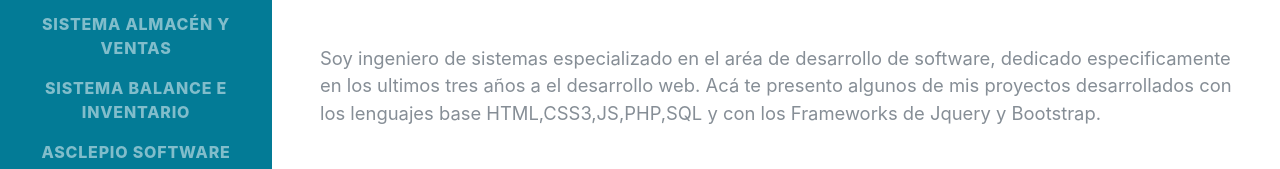
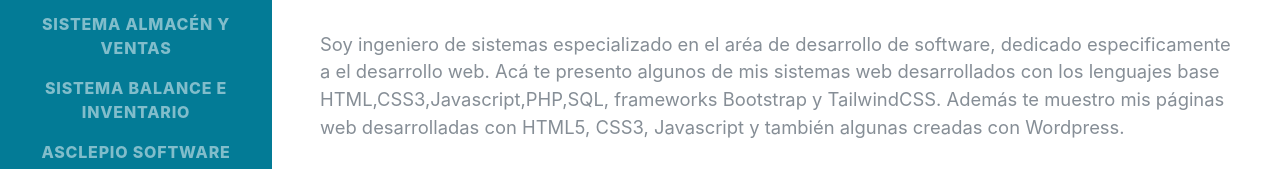
Before and after one commit to jgdurand/portafolio, a plain HTML site: page index.html in a window 1280 px wide. Shown: the part 392-561 px from the top of the page. Drawn offline with Linux system fonts and the light colour scheme; a web font is replaced by a local one.

Commit message:
Update index.html

```diff
--- a/index.html
+++ b/index.html
@@ -116,7 +116,7 @@
           <div class="subheading mb-5">Ing. Jorge Durand -
             <span class="text-primary">jorgegdrnd@gmail.com</span>
           </div>
-          <p class="lead mb-5">Soy ingeniero de sistemas especializado en el aréa de desarrollo de software, dedicado especificamente en los ultimos tres años a el desarrollo web. Acá te presento algunos de mis proyectos desarrollados con los lenguajes base HTML,CSS3,JS,PHP,SQL y con los Frameworks de Jquery y Bootstrap.</p>
+          <p class="lead mb-5">Soy ingeniero de sistemas especializado en el aréa de desarrollo de software, dedicado especificamente a el desarrollo web. Acá te presento algunos de mis sistemas web desarrollados con los lenguajes base HTML,CSS3,Javascript,PHP,SQL, frameworks Bootstrap y TailwindCSS. Además te muestro mis páginas web desarrolladas con HTML5, CSS3, Javascript y también algunas creadas con Wordpress.</p>
           <div class="social-icons">
             <a href="www.instagram.com/jgdurand">
               <i class="fab fa-instagram"></i>
```
